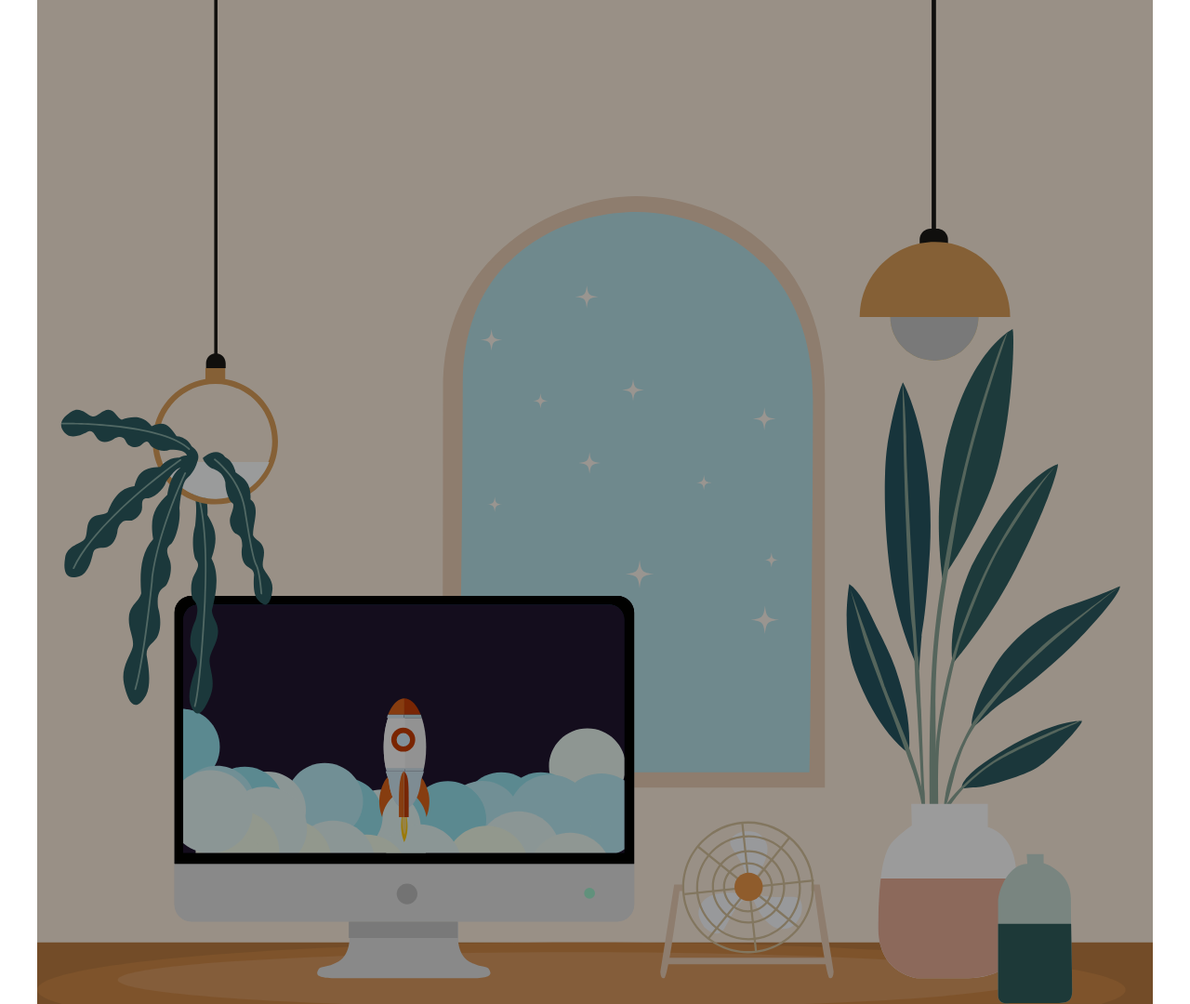
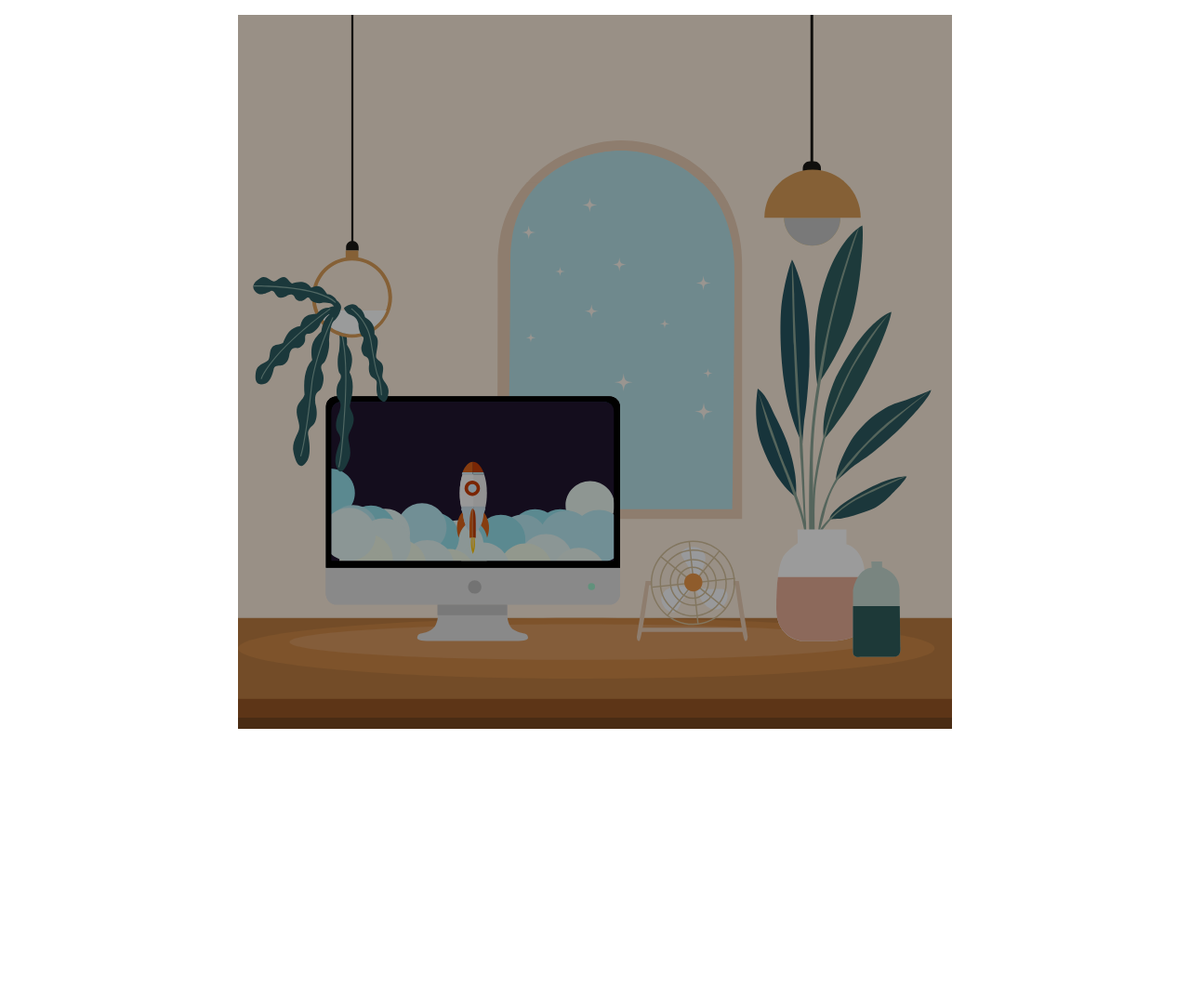
Before and after one commit to khuongbhan/han-motion-rocket, a website: page deploy/index.html in a window 1280 px wide. Shown: the top 1080 px of the page at 93% size. After the commit the page ends 800 px from the top, so only its background shows below. Drawn offline with Linux system fonts and the light colour scheme.

Commit message:
separating

```diff
--- a/dev/js/scripts.js
+++ b/dev/js/scripts.js
@@ -1,2 +1,4 @@
 // import { gsap } from "gsap";
 // import $ from "jquery";
+
+// gsap.to("#rocket", {scale: 3, alpha:0, duration: 2});
--- a/dev/scss/sections/_svg-container.scss
+++ b/dev/scss/sections/_svg-container.scss
@@ -12,12 +12,12 @@
 		grid-template-columns: auto 60% auto;
 	}
 
-    @include xl {
-        grid-template-columns: auto 1200px auto;
-    }
+    // @include xl {
+    //     grid-template-columns: auto 1200px auto;
+    // }
 
     >div{
-
+        // border: 1px solid red;
         grid-area: svg-container;
         display: flex;
         // justify-content: center;
```
Also changed, not shown: deploy/index.html (+15 -0 lines), deploy/css/styles.css, 16 other files.
